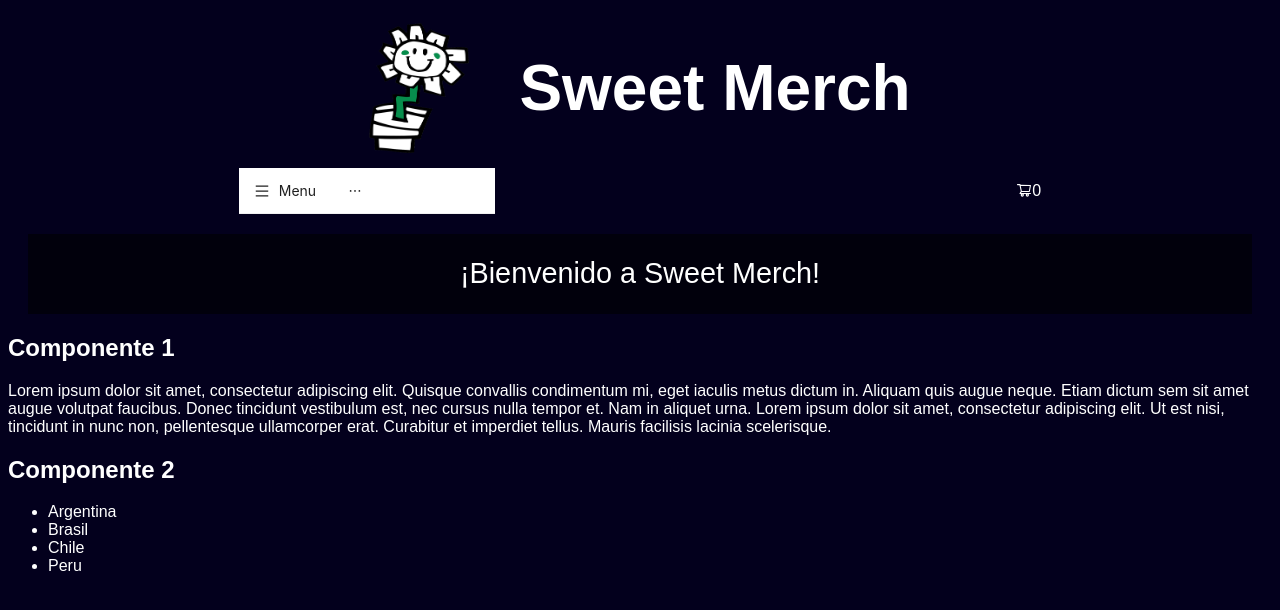
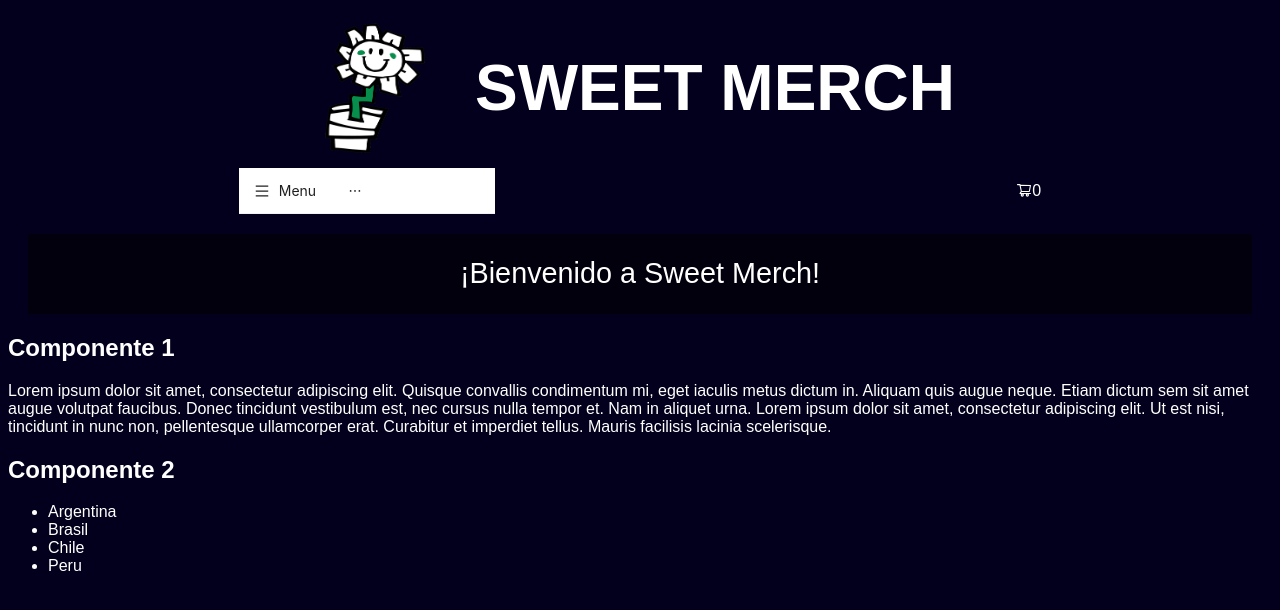
Before and after one commit to Guille-LC/React-Practice, a React (Vite) app: page / in a window 1280 px wide. Shown: the top 610 px of the page. Built offline with nearby package versions, Linux system fonts and the light colour scheme.

Commit message:
imports innecesarios borrados

```diff
--- a/src/App.jsx
+++ b/src/App.jsx
@@ -12,7 +12,7 @@ function App() {
     <>
       <div className='head'>
         <img src="../img/pngfind.com-green-day-logo-png-6068960.png" alt="Sweet Merch" className='logo'/>
-        <h1>Sweet Merch</h1>
+        <h1>SWEET MERCH</h1>
       </div>
         <Navbar />
         <ItemListContainer greeting="¡Bienvenido a Sweet Merch!"/>
--- a/src/components/CartWidget.jsx
+++ b/src/components/CartWidget.jsx
@@ -1,5 +1,4 @@
 import {ShoppingCartOutlined} from '@ant-design/icons';
-
 
 const CartWidget = () => {
     return (
--- a/src/components/Componente1.jsx
+++ b/src/components/Componente1.jsx
@@ -1,5 +1,3 @@
-import React from 'react'
-
 export const Componente1 = () => {
     return (
         <div>
--- a/src/components/Componente2.jsx
+++ b/src/components/Componente2.jsx
@@ -1,5 +1,3 @@
-import React from 'react'
-
 export const Componente2 = () => {
     return (
         <div>
```
